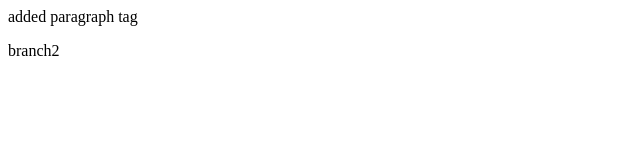
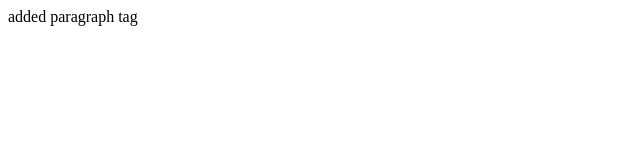
Before and after one commit to ParameshPK81/Demo_Project, a plain HTML site: page index.html in a window 1280 px wide. Shown: the full height of the page, 0-640 px from the left. Drawn offline with Linux system fonts and the light colour scheme.

Commit message:
commit 2

```diff
--- a/index.html
+++ b/index.html
@@ -1,2 +1 @@
 <p>added paragraph tag</p>
-<p>branch2</p>
```
